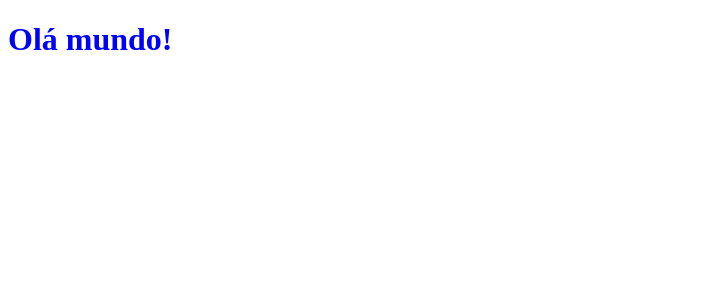
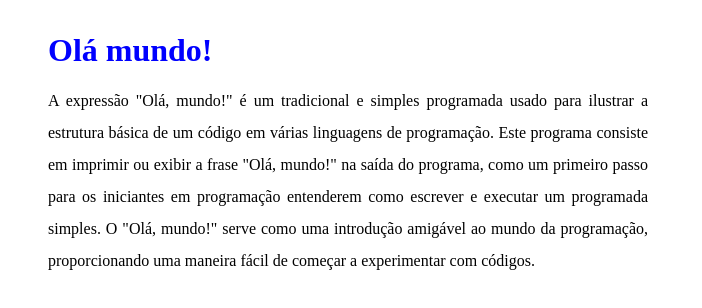
Before and after one commit to othonss2/versionamento, a plain HTML site: page index.html in a window 1280 px wide. Shown: the whole page, without its empty margins (0-702 px from the left). Drawn offline with Linux system fonts and the light colour scheme.

Commit message:
Inclusão de conteúdo e estilização do mesmo.

```diff
--- a/css/style.css
+++ b/css/style.css
@@ -1,4 +1,14 @@
+*{
+    margin: 1rem;
+}
+
 h1{
     font-size: 2rem;
     color: blue;
 }
+
+p{
+    width: 600px;
+    text-align: justify;
+    line-height: 2rem;
+}
--- a/index.html
+++ b/index.html
@@ -8,5 +8,12 @@
     </head>
     <body>
         <h1>Olá mundo!</h1>
+        <p>
+            A expressão "Olá, mundo!" é um tradicional e simples programada usado para ilustrar a estrutura básica de um
+            código em várias linguagens de programação. Este programa consiste em imprimir ou exibir a frase "Olá, mundo!" na saída
+            do programa, como um primeiro passo para os iniciantes em programação entenderem como escrever e executar um programada
+            simples. O "Olá, mundo!" serve como uma introdução amigável ao mundo da programação, proporcionando uma maneira fácil de
+            começar a experimentar com códigos.
+        </p>
     </body>
 </html>
```
